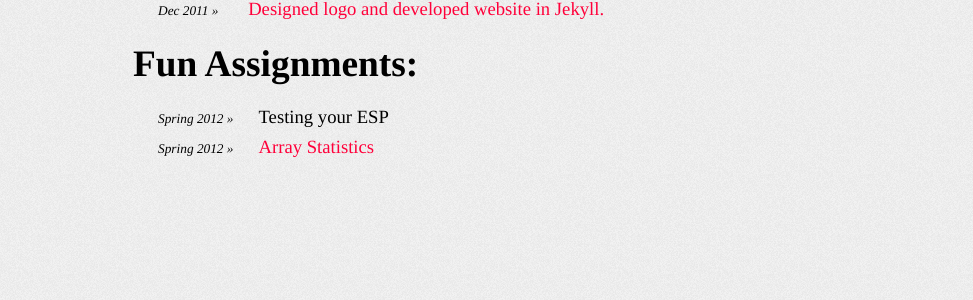
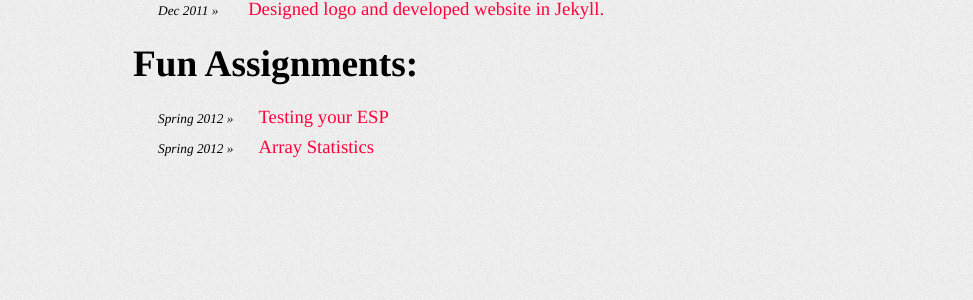
Before and after one commit to javierchavez/javierchavez.github.com, a Jekyll site: the page built from projects.html, in a window 1280 px wide. Shown: the part 549-849 px from the top of the page, without its empty margins (157-1130 px from the left). Built offline with Jekyll 4.4.1, drawn with Linux system fonts in a browser that asks for light colours; nearby versions of some CDN libraries.

Commit message:
fixed assignment link

```diff
--- a/projects.html
+++ b/projects.html
@@ -33,7 +33,7 @@ title: Projects
 		Fun Assignments:
 	</h1>
 	<ul>
-		<li><span class="project_date">Spring 2012 &raquo;</span><a href="http://itsnotartitscode.com/Javascript-Assignments/Chavez-Javier_P4%20v2/"></a>Testing your ESP</li>
+		<li><span class="project_date">Spring 2012 &raquo;</span><a href="http://itsnotartitscode.com/Javascript-Assignments/Chavez-Javier_P4%20v2/">Testing your ESP</a></li>
 	</ul>
 	<ul>
 	<li><span class="project_date">Spring 2012 &raquo;</span><a href="http://itsnotartitscode.com/Javascript-Assignments/Chavez-Javier_P6/">Array Statistics</a></li>
```
